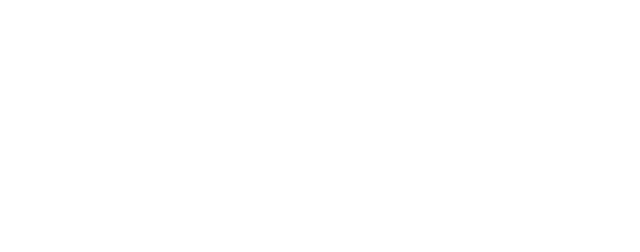
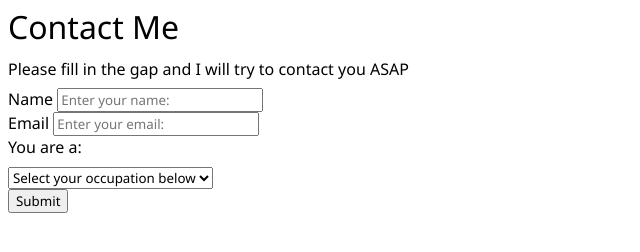
Before and after one commit to riczfe/resume_html, a plain HTML site: page direct/contact/contact.html in a window 1280 px wide. Shown: the whole page, without its empty margins (0-640 px from the left). Drawn offline with Linux system fonts and the light colour scheme.

Commit message:
UPDATE1:  Contact page adding section

```diff
--- a/direct/contact/contact.css
+++ b/direct/contact/contact.css
@@ -0,0 +1,25 @@
+*{
+    font-family: segoe ui;
+    box-sizing: border-box;
+}
+
+html {
+    display: block;
+    color: text;
+}
+
+.header h1, p{
+    margin-top: 0;
+    margin-bottom: 0.5rem
+}
+
+.header h1 {
+    display: block;
+    font-size: 2em;
+    scroll-margin-block-start: 0.7rem;
+    margin-block-end: 0.7rem;
+    margin-inline-start: 0px;
+    margin-inline-end: 0px;
+    font-weight: 400;
+    line-height: 1.2;
+}
--- a/direct/contact/contact.html
+++ b/direct/contact/contact.html
@@ -8,6 +8,38 @@
     <link rel="stylesheet" href="contact.css">
 </head>
 <body>
+    <div class="container">
+        <header class="header">
+            <h1>Contact Me</h1>
+            <p>Please fill in the gap and I will try to contact you ASAP</p>
+        </header>
 
+        <form id="contact-form">
+            <div class="form-group">
+                <label id="name-label" for="name">Name</label>
+                <input type="text" id="name" class="form-group" placeholder="Enter your name: " required/>
+            </div>
+            <div class="form-group">
+                <label id="email-label" for="email">Email</label>
+                <input type="text" id="email" class="form-group" placeholder="Enter your email: "
+                pattern="[a-z0-9._%+-]+@[a-z0-9.-]+\.[a-z]{2,4}$"
+                required/>
+            </div>
+            <div class="form-group">
+                <p>You are a:</p>
+                <select id="dropdown" name="role" class="form-control" required>
+                    <option disabled selected value>Select your occupation below</option>
+                    <option value="student">Student</option>
+                    <option value="teacher">Teacher</option>
+                    <option value="worker">Worker</option>
+                    <option value="other">Other</option>
+                </select>
+            </div>
+            <div class="form-group">
+                <button type="submit" id="submit" class="submit-button">Submit
+                </button>
+            </div>
+        </form>
+    </div>
 </body>
 </html>
```
